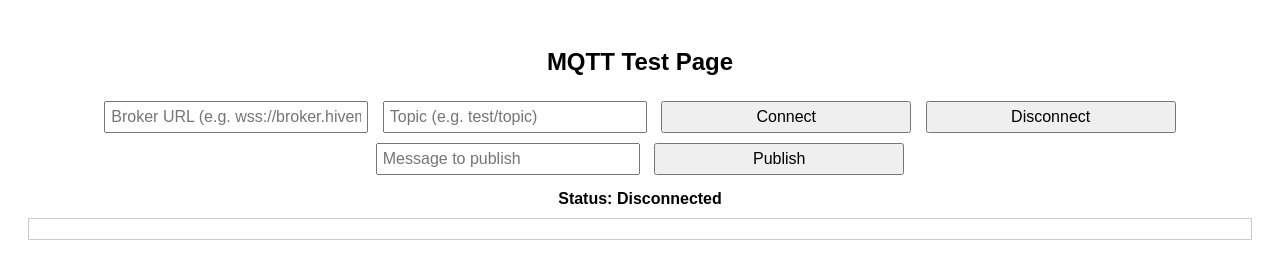
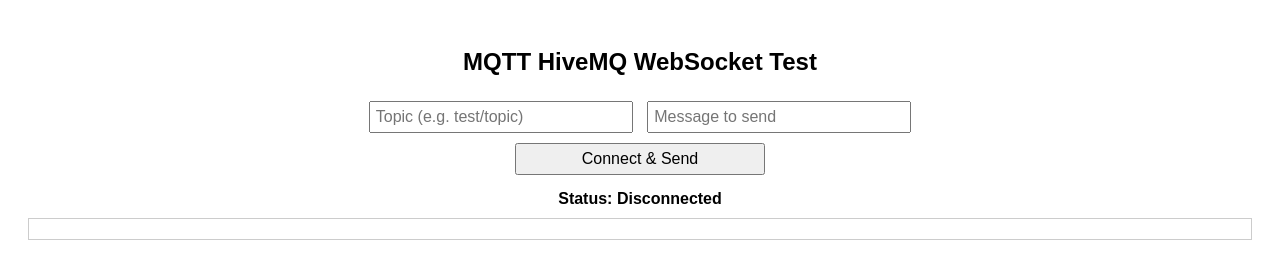
Before and after one commit to iromanza/01, a plain HTML site: page index.html in a window 1280 px wide. Drawn offline with Linux system fonts and the light colour scheme.

Commit message:
Update index.html

```diff
--- a/index.html
+++ b/index.html
@@ -1,106 +1,78 @@
 <!DOCTYPE html>
 <html>
 <head>
-  <title>MQTT Test Page</title>
+  <title>MQTT HiveMQ WebSocket Test</title>
   <meta name="viewport" content="width=device-width, initial-scale=1.0">
   <script src="https://unpkg.com/mqtt/dist/mqtt.min.js"></script>
   <style>
     body { font-family: Arial, sans-serif; text-align: center; padding: 20px; }
     input, button { padding: 5px; margin: 5px; font-size: 1em; width: 250px; }
     #status { margin: 10px; font-weight: bold; }
-    #messages { margin-top: 10px; text-align: left; max-height: 300px; overflow-y: auto; border: 1px solid #ccc; padding: 10px; }
+    #log { margin-top: 10px; text-align: left; max-height: 300px; overflow-y: auto; border: 1px solid #ccc; padding: 10px; }
   </style>
 </head>
 <body>
-  <h2>MQTT Test Page</h2>
+  <h2>MQTT HiveMQ WebSocket Test</h2>
 
-  <input type="text" id="broker-input" placeholder="Broker URL (e.g. wss://broker.hivemq.com:8000/mqtt)">
   <input type="text" id="topic-input" placeholder="Topic (e.g. test/topic)">
-  <button onclick="connectMQTT()">Connect</button>
-  <button onclick="disconnectMQTT()">Disconnect</button>
+  <input type="text" id="message-input" placeholder="Message to send">
   <br>
-  <input type="text" id="message-input" placeholder="Message to publish">
-  <button onclick="publishMessage()">Publish</button>
+  <button onclick="connectAndSend()">Connect & Send</button>
 
   <div id="status">Status: Disconnected</div>
-  <div id="messages"></div>
+  <div id="log"></div>
 
   <script>
-    let client = null;
-    let topic = "";
     const statusEl = document.getElementById("status");
-    const messagesEl = document.getElementById("messages");
+    const logEl = document.getElementById("log");
 
-    function connectMQTT() {
-      const broker = document.getElementById("broker-input").value;
-      topic = document.getElementById("topic-input").value;
+    function log(msg) {
+      const p = document.createElement("p");
+      p.textContent = msg;
+      logEl.appendChild(p);
+      logEl.scrollTop = logEl.scrollHeight;
+    }
 
-      if (!broker || !topic) {
-        alert("Please enter Broker URL and Topic");
+    function connectAndSend() {
+      const topic = document.getElementById("topic-input").value;
+      const message = document.getElementById("message-input").value;
+
+      if (!topic || !message) {
+        alert("Please enter topic and message");
         return;
       }
 
-      client = mqtt.connect(broker, { reconnectPeriod: 1000, connectTimeout: 30*1000 });
+      // Connect to HiveMQ public broker via WebSocket
+      const client = mqtt.connect("wss://broker.hivemq.com:8000/mqtt", {
+        reconnectPeriod: 1000,
+        connectTimeout: 30*1000
+      });
 
       client.on('connect', () => {
         statusEl.innerText = "Status: Connected";
         statusEl.style.color = "green";
-        logMessage("Connected to broker");
-        client.subscribe(topic, (err) => {
-          if (err) logMessage("Subscribe error: " + err);
-          else logMessage("Subscribed to topic: " + topic);
+        log("Connected to HiveMQ broker");
+
+        // Publish message
+        client.publish(topic, message, {}, () => {
+          log(`Published message "${message}" to topic "${topic}"`);
+          client.end(); // disconnect after sending
+          statusEl.innerText = "Status: Disconnected";
+          statusEl.style.color = "red";
         });
       });
 
       client.on('error', (err) => {
         statusEl.innerText = "Status: Error";
         statusEl.style.color = "red";
-        logMessage("Error: " + err);
+        log("MQTT Error: " + err);
       });
 
       client.on('offline', () => {
         statusEl.innerText = "Status: Offline";
         statusEl.style.color = "red";
-        logMessage("Client offline");
+        log("Client offline");
       });
-
-      client.on('reconnect', () => {
-        statusEl.innerText = "Status: Reconnecting...";
-        statusEl.style.color = "orange";
-        logMessage("Reconnecting...");
-      });
-
-      client.on('message', (topic, message) => {
-        logMessage("Received on " + topic + ": " + message.toString());
-      });
-    }
-
-    function disconnectMQTT() {
-      if (client) {
-        client.end();
-        client = null;
-        statusEl.innerText = "Status: Disconnected";
-        statusEl.style.color = "red";
-        logMessage("Disconnected");
-      }
-    }
-
-    function publishMessage() {
-      if (client && client.connected) {
-        const msg = document.getElementById("message-input").value;
-        client.publish(topic, msg, {}, () => {
-          logMessage("Published: " + msg);
-        });
-      } else {
-        alert("MQTT not connected");
-      }
-    }
-
-    function logMessage(msg) {
-      const p = document.createElement("p");
-      p.textContent = msg;
-      messagesEl.appendChild(p);
-      messagesEl.scrollTop = messagesEl.scrollHeight;
     }
   </script>
 </body>
```
